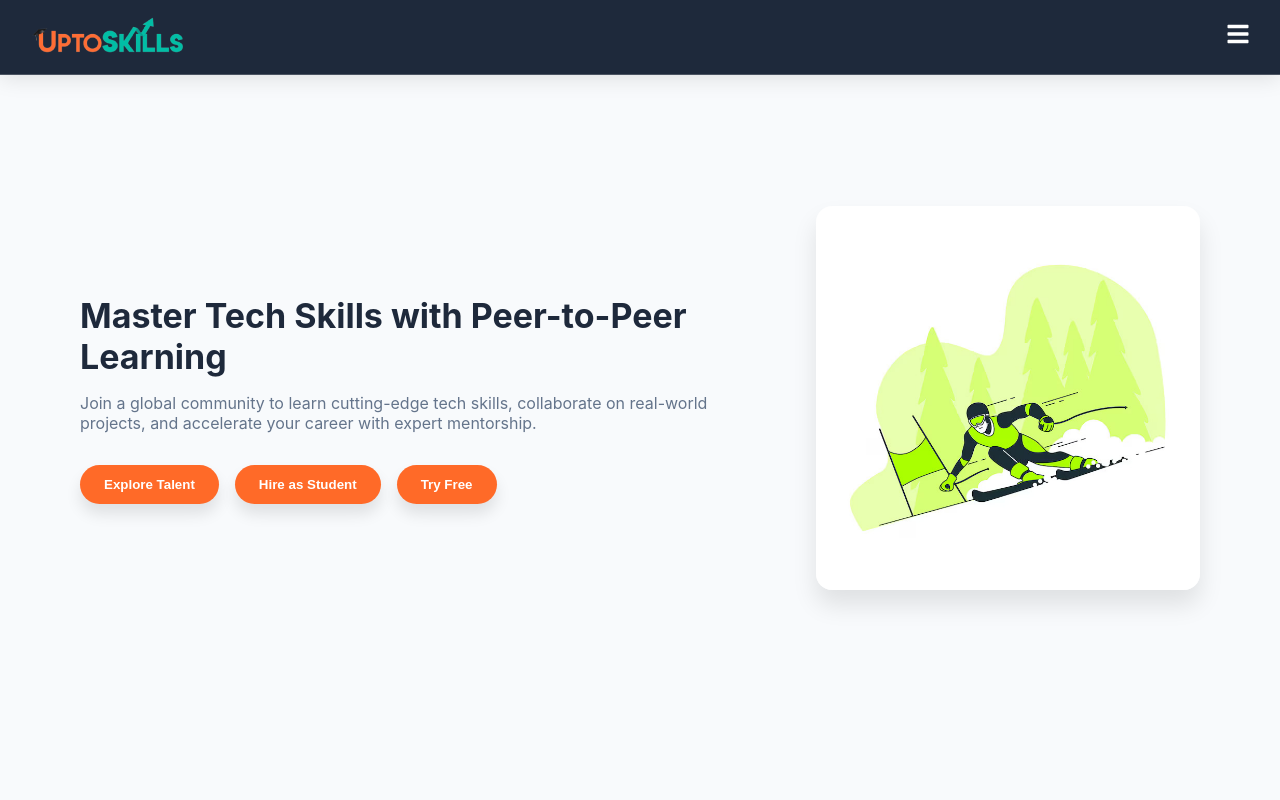
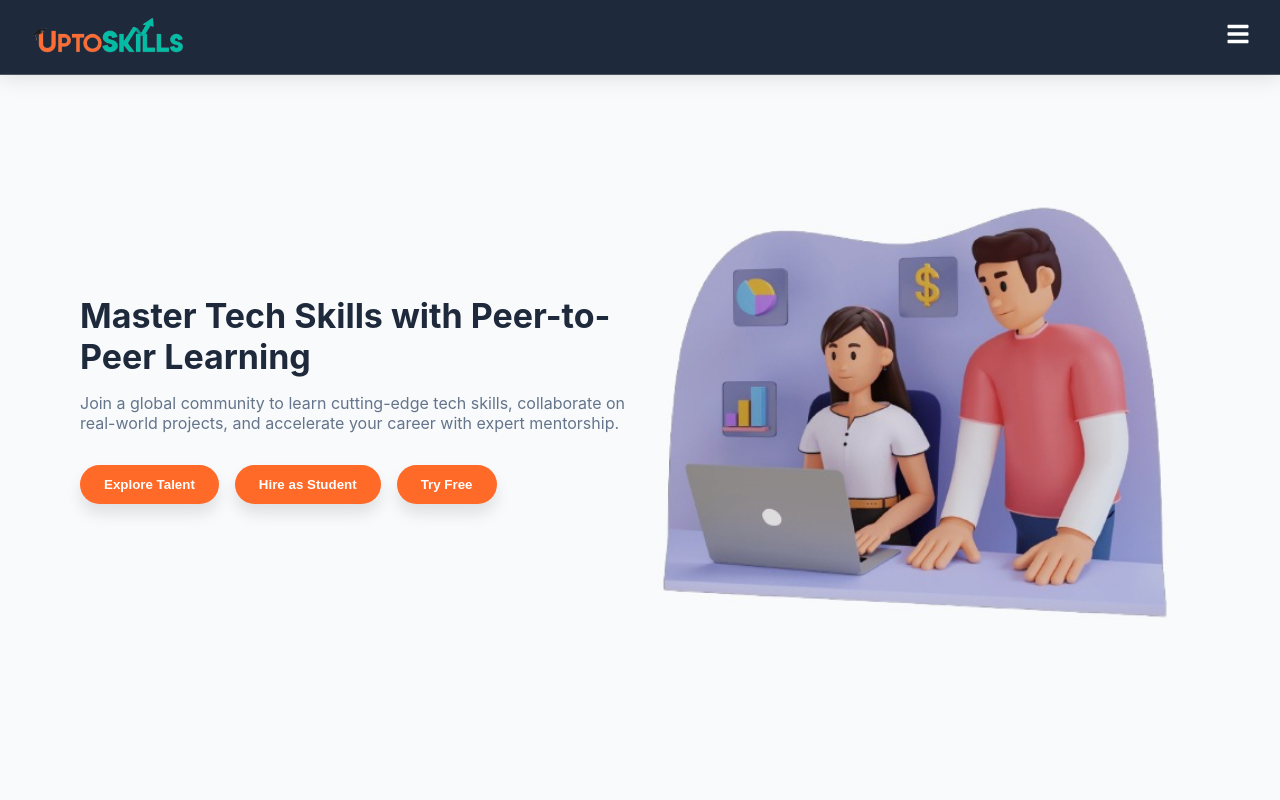
Before and after one commit to VEERESHku123/UptoSkill_About_Us, a React (Vite) app: page / in a window 1280 px wide. Shown: the top 800 px of the page. Built offline with nearby package versions, Linux system fonts and the light colour scheme.

Commit message:
updated hero section

```diff
--- a/src/styles/About.css
+++ b/src/styles/About.css
@@ -73,7 +73,6 @@
   justify-content: center;
   align-items: center;
   padding: 4rem 2rem;
-  /*background: linear-gradient(to right,  #87b6c4, #37afd4, #5faa7c);*/
   animation : fadeInUp 0.5s ease-out;
   height: 100vh;
   width: 100vw;
@@ -167,9 +166,8 @@
 }
 
 .hero-img {
-  width: 24rem;
+  width: 35rem;
   border-radius: 1rem;
-  box-shadow: 0 15px 25px rgba(0, 0, 0, 0.1);
   transition: transform 0.3s ease;
 }
 
```
Also changed, not shown: src/assets/hero_section_img.jpg.
